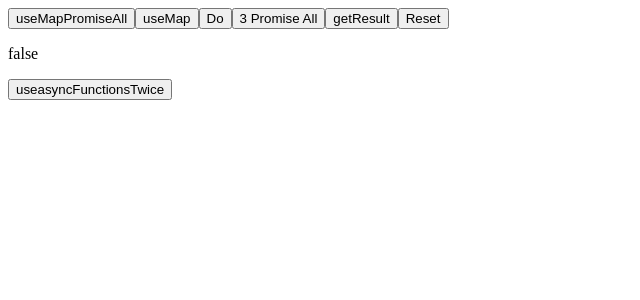
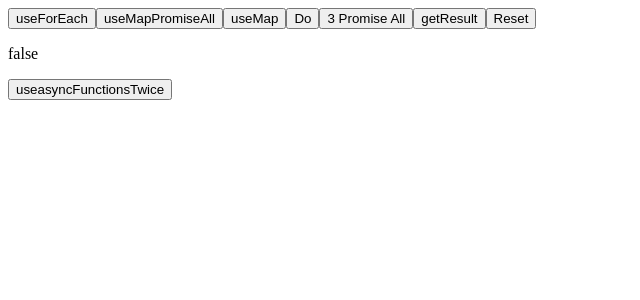
Before and after one commit to koyamal/pra_vue3, a Vue app in the folder vuePractive/: page / in a window 1280 px wide. Shown: the top 300 px of the page, without its empty margins (0-640 px from the left). Built offline with nearby package versions, Linux system fonts and the light colour scheme.

Commit message:
Create useForEach

```diff
--- a/vuePractive/src/components/atom/G.vue
+++ b/vuePractive/src/components/atom/G.vue
@@ -24,6 +24,17 @@
       }
     },
     methods: {
+      async useForEach() {
+        const functions = [
+          makeFunc(1000 ,'Hello', 'World'),
+          makeFunc(2000 ,'Hello2', 'World2'),
+          makeFunc(3000 ,'Hello3', 'World3'),
+        ];
+        functions.forEach(async (fn) => {
+          await fn();
+        });
+        console.log('Success');
+      },
       async useMapPromiseAll() {
         const functions = [
           makeFunc(1000 ,'Hello', 'World'),
@@ -104,6 +115,7 @@
 }
 </script>
 <template>
+  <button @click="useForEach">useForEach</button>
   <button @click="useMapPromiseAll">useMapPromiseAll</button>
   <button @click="useMap">useMap</button>
   <button @click="execPromiseAll">Do</button>
```
